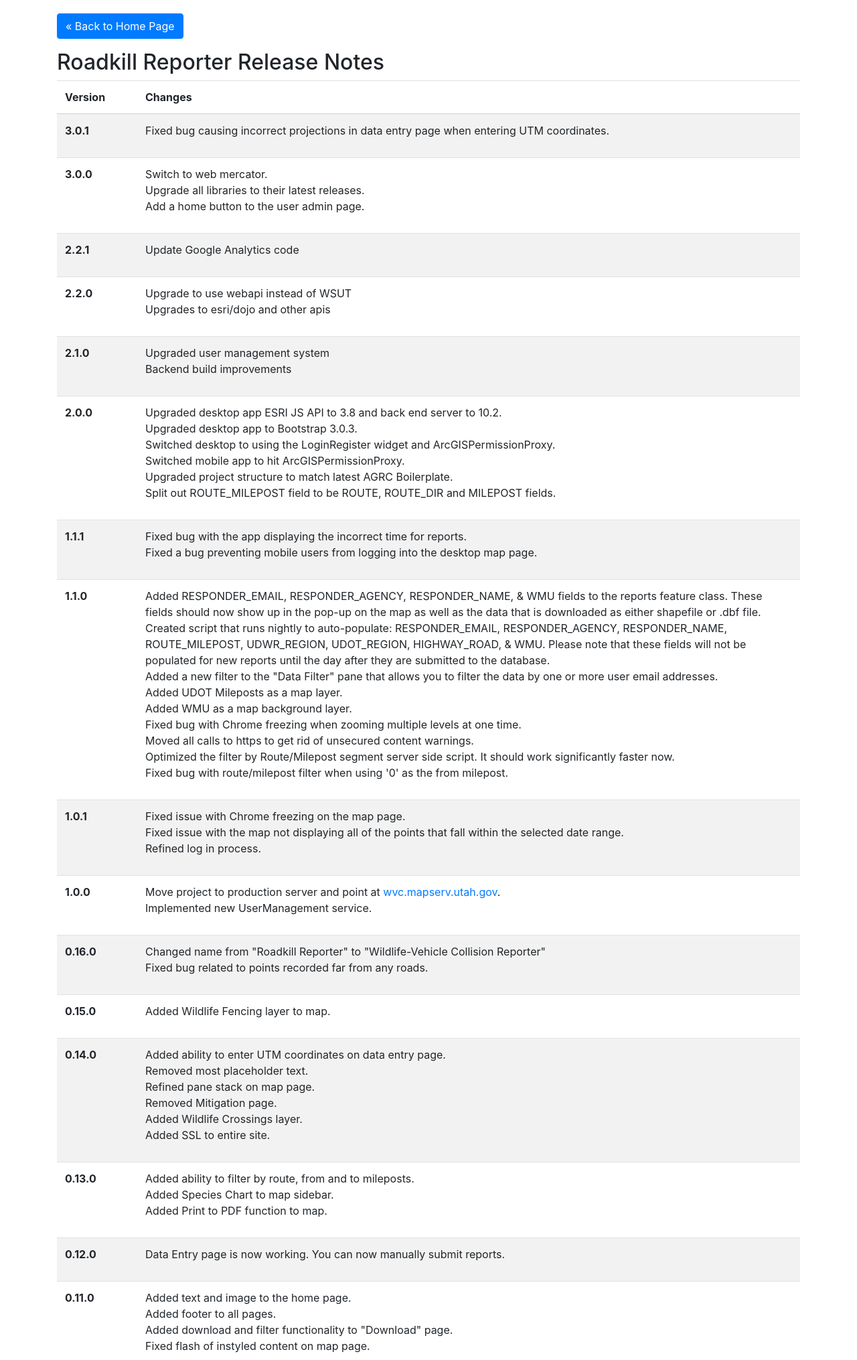
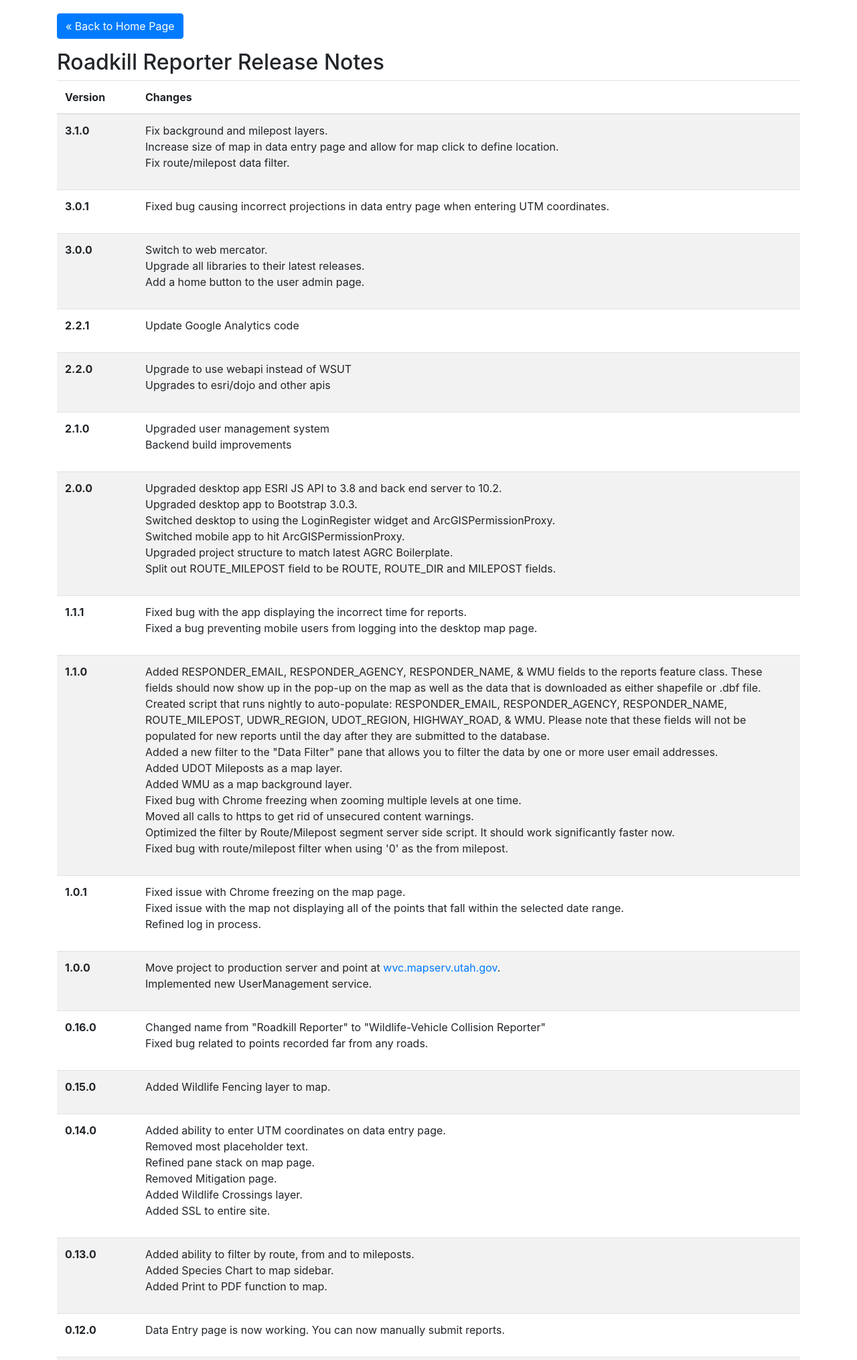
Before and after one commit to agrc/roadkill-web, a PHP site: page /release_notes.php in a window 1280 px wide. Shown: the top 2031 px of the page at 67% size. Run offline with PHP 8.4, Linux system fonts and the light colour scheme; some libraries are stand-ins or nearby versions.

Commit message:
v3.1.0 release notes and version bump

```diff
--- a/src/app/config.js
+++ b/src/app/config.js
@@ -10,7 +10,7 @@ define([
     esriConfig
 ) {
     var ROADKILL = {
-        version: '3.0.1'
+        version: '3.1.0'
     };
     ROADKILL.server = document.location.protocol + '//' + document.domain;
     ROADKILL.baseUrl = ROADKILL.server + '/arcgis/rest/services/Roadkill';
--- a/src/release_notes.php
+++ b/src/release_notes.php
@@ -16,6 +16,16 @@
                     </tr>
                 </thead>
                 <tbody>
+                    <tr>
+                        <td class="version">3.1.0</td>
+                        <td>
+                            <ul class='list-unstyled'>
+                                <li>Fix background and milepost layers.</li>
+                                <li>Increase size of map in data entry page and allow for map click to define location.</li>
+                                <li>Fix route/milepost data filter.</li>
+                            </ul>
+                        </td>
+                    </tr>
                     <tr>
                         <td class="version">3.0.1</td>
                         <td>
```
